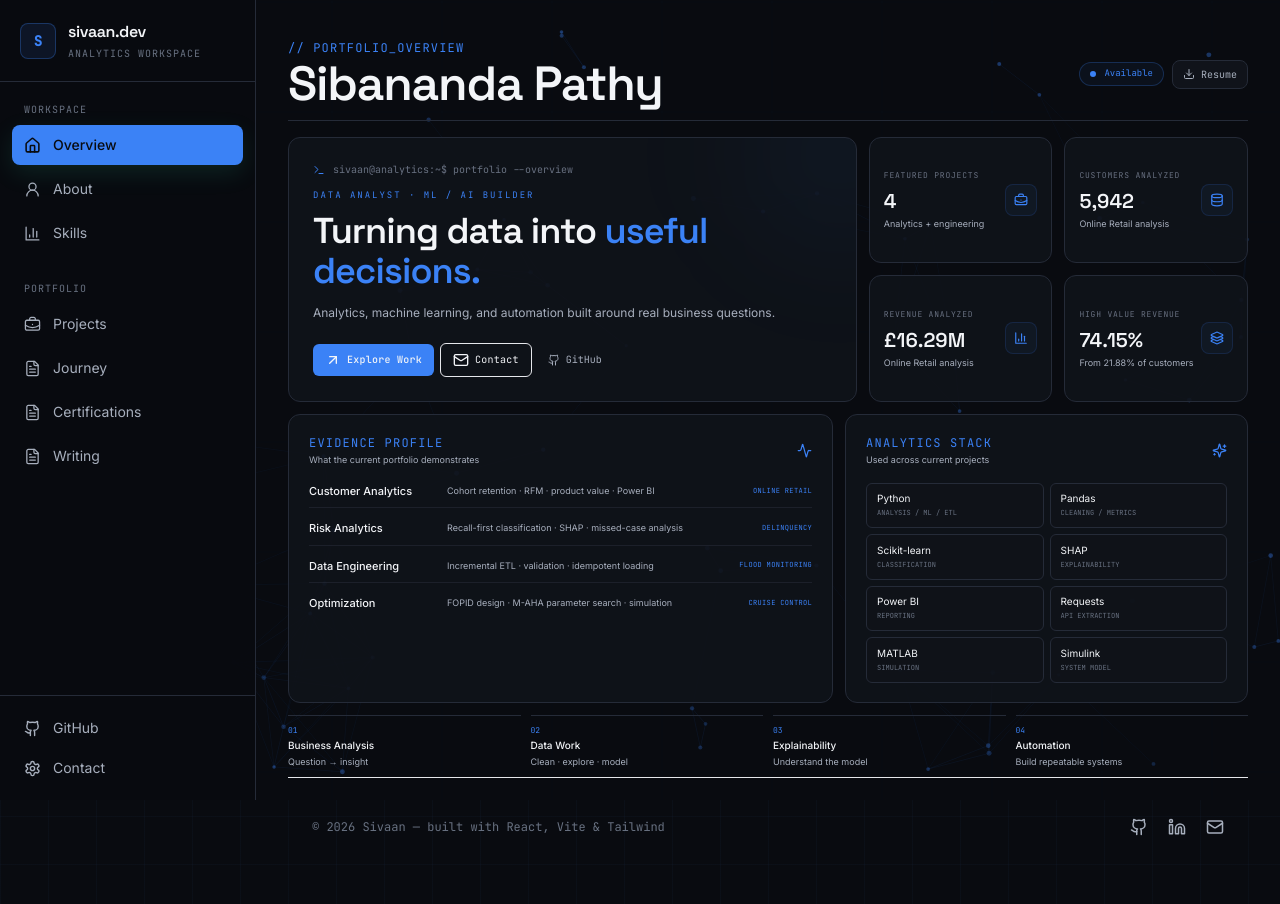
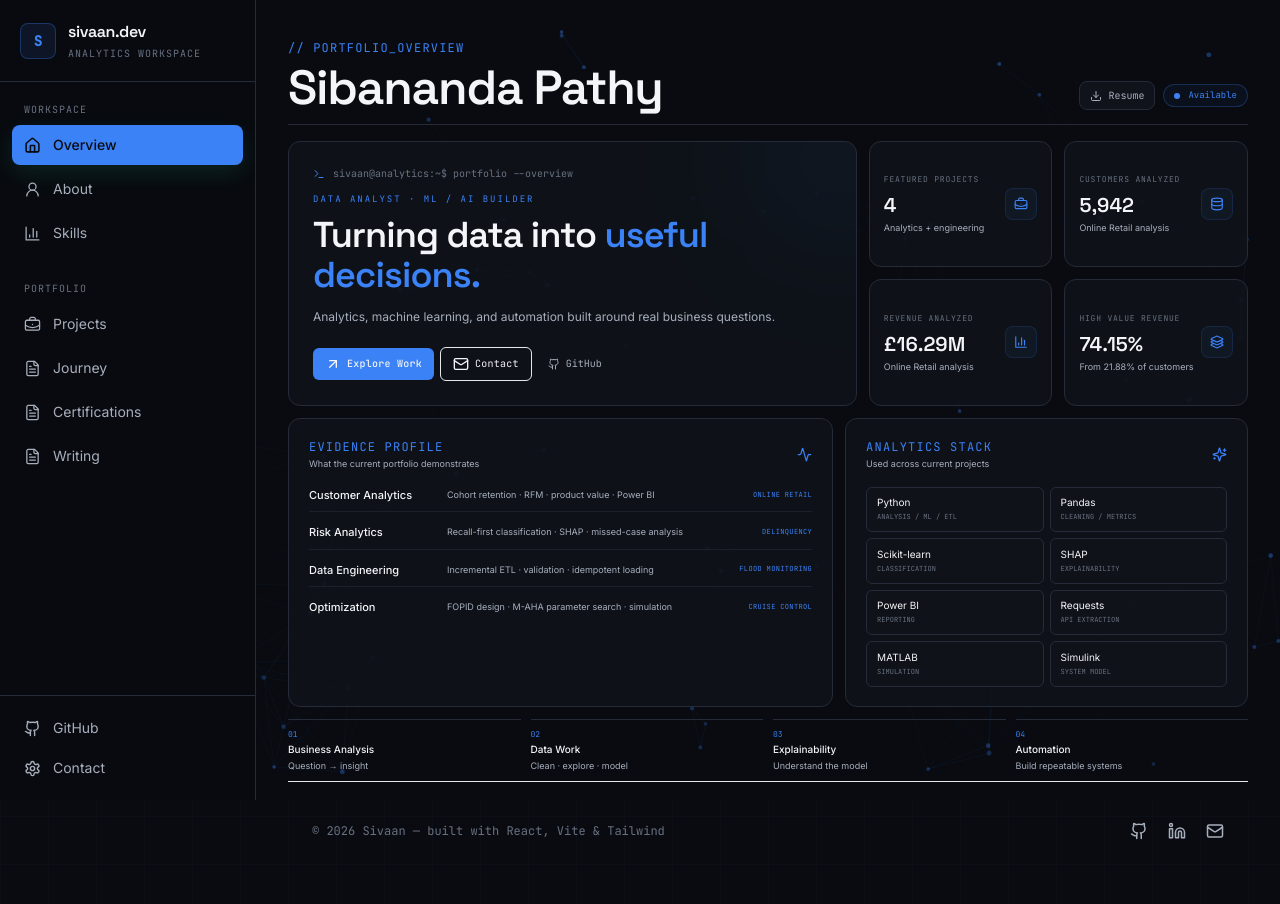
Before and after one commit to Sivaan66/sivaan-portfolio, a React (Vite) app: page / in a window 1280 px wide. Shown: the top 904 px of the page. Built offline with nearby package versions, Linux system fonts and the light colour scheme.

Commit message:
Refine overview header hierarchy and actions

```diff
--- a/src/components/sections/Hero.jsx
+++ b/src/components/sections/Hero.jsx
@@ -48,15 +48,12 @@ export default function Hero({ onNavigate }) {
 
   return (
     <section className="py-1 lg:py-2">
-      <div className="flex items-center justify-between border-b border-surface-border pb-3 mb-4">
-        <div>
+      <div className="flex items-end justify-between border-b border-surface-border pb-3 mb-4 gap-4">
+        <div className="min-w-0">
           <p className="panel-label">// PORTFOLIO_OVERVIEW</p>
-          <p className="font-display text-3xl sm:text-4xl lg:text-5xl font-semibold tracking-tight text-ink mt-1 leading-none">Sibananda Pathy</p>
+          <p className="font-display text-3xl sm:text-4xl lg:text-5xl font-semibold tracking-tight text-ink mt-2 leading-none">Sibananda Pathy</p>
         </div>
-        <div className="flex items-center gap-2">
-          <span className="hidden sm:inline-flex items-center gap-2 rounded-full border border-signal/25 bg-signal/5 px-2.5 py-1 font-mono text-[9px] text-signal">
-            <span className="h-1.5 w-1.5 rounded-full bg-signal animate-pulse-dot" /> Available
-          </span>
+        <div className="flex items-center gap-2 shrink-0 pb-0.5">
           <a
             href={`${import.meta.env.BASE_URL}resume.pdf`}
             download="Sivaan_Resume.pdf"
@@ -64,6 +61,9 @@ export default function Hero({ onNavigate }) {
           >
             <Download size={12} /> Resume
           </a>
+          <span className="hidden sm:inline-flex items-center gap-2 rounded-full border border-signal/25 bg-signal/5 px-2.5 py-1 font-mono text-[9px] text-signal">
+            <span className="h-1.5 w-1.5 rounded-full bg-signal animate-pulse-dot" /> Available
+          </span>
         </div>
       </div>
 
@@ -90,15 +90,9 @@ export default function Hero({ onNavigate }) {
             )}
           </div>
           <div className="relative mt-5 flex flex-wrap items-center gap-1.5">
-            <Button onClick={() => onNavigate?.("projects")} icon={ArrowUpRight} className="!px-3 !py-1.5 !rounded-md !text-[10px] !gap-1.5">
-              Explore Work
-            </Button>
-            <Button onClick={() => onNavigate?.("contact")} variant="ghost" icon={Mail} className="!px-3 !py-1.5 !rounded-md !text-[10px] !gap-1.5">
-              Contact
-            </Button>
-            <a href="https://github.com/Sivaan66" target="_blank" rel="noopener noreferrer" className="inline-flex items-center gap-1.5 rounded-md px-2.5 py-1.5 font-mono text-[10px] text-ink-muted hover:text-ink">
-              <Github size={12} /> GitHub
-            </a>
+            <Button onClick={() => onNavigate?.("projects")} icon={ArrowUpRight} className="!px-3 !py-1.5 !rounded-md !text-[10px] !gap-1.5">Explore Work</Button>
+            <Button onClick={() => onNavigate?.("contact")} variant="ghost" icon={Mail} className="!px-3 !py-1.5 !rounded-md !text-[10px] !gap-1.5">Contact</Button>
+            <a href="https://github.com/Sivaan66" target="_blank" rel="noopener noreferrer" className="inline-flex items-center gap-1.5 rounded-md px-2.5 py-1.5 font-mono text-[10px] text-ink-muted hover:text-ink"><Github size={12} /> GitHub</a>
           </div>
         </div>
 
@@ -110,9 +104,7 @@ export default function Hero({ onNavigate }) {
                 <p className="font-display text-xl font-semibold text-ink">{value}</p>
                 <p className="text-[9px] text-ink-muted mt-0.5">{detail}</p>
               </div>
-              <div className="h-8 w-8 rounded-lg bg-signal/5 border border-signal/15 flex items-center justify-center shrink-0">
-                <Icon size={14} className="text-signal" />
-              </div>
+              <div className="h-8 w-8 rounded-lg bg-signal/5 border border-signal/15 flex items-center justify-center shrink-0"><Icon size={14} className="text-signal" /></div>
             </div>
           ))}
         </div>
@@ -121,55 +113,27 @@ export default function Hero({ onNavigate }) {
       <div className="mt-3 grid lg:grid-cols-[1.15fr_0.85fr] gap-3">
         <div className="glass-panel p-4 sm:p-5">
           <div className="flex items-center justify-between mb-4">
-            <div>
-              <p className="panel-label">EVIDENCE PROFILE</p>
-              <p className="text-[9px] text-ink-muted mt-0.5">What the current portfolio demonstrates</p>
-            </div>
+            <div><p className="panel-label">EVIDENCE PROFILE</p><p className="text-[9px] text-ink-muted mt-0.5">What the current portfolio demonstrates</p></div>
             <Activity size={15} className="text-signal" />
           </div>
           <div className="space-y-3">
-            {EVIDENCE.map(([name, detail, project]) => (
-              <div key={name} className="grid grid-cols-[130px_1fr_auto] items-center gap-2 border-b border-surface-border/60 pb-2 last:border-b-0 last:pb-0">
-                <span className="text-[11px] font-medium text-ink">{name}</span>
-                <span className="text-[9px] text-ink-muted">{detail}</span>
-                <span className="font-mono text-[7px] uppercase tracking-wider text-signal">{project}</span>
-              </div>
-            ))}
+            {EVIDENCE.map(([name, detail, project]) => <div key={name} className="grid grid-cols-[130px_1fr_auto] items-center gap-2 border-b border-surface-border/60 pb-2 last:border-b-0 last:pb-0"><span className="text-[11px] font-medium text-ink">{name}</span><span className="text-[9px] text-ink-muted">{detail}</span><span className="font-mono text-[7px] uppercase tracking-wider text-signal">{project}</span></div>)}
           </div>
         </div>
 
         <div className="glass-panel p-4 sm:p-5">
           <div className="flex items-center justify-between mb-4">
-            <div>
-              <p className="panel-label">ANALYTICS STACK</p>
-              <p className="text-[9px] text-ink-muted mt-0.5">Used across current projects</p>
-            </div>
+            <div><p className="panel-label">ANALYTICS STACK</p><p className="text-[9px] text-ink-muted mt-0.5">Used across current projects</p></div>
             <Sparkles size={15} className="text-signal" />
           </div>
           <div className="grid grid-cols-2 gap-1.5">
-            {STACK.map(([name, role]) => (
-              <div key={name} className="rounded-md border border-surface-border bg-surface-panel/60 px-2.5 py-2">
-                <span className="block text-[10px] text-ink">{name}</span>
-                <span className="block font-mono text-[7px] uppercase text-ink-faint mt-0.5">{role}</span>
-              </div>
-            ))}
+            {STACK.map(([name, role]) => <div key={name} className="rounded-md border border-surface-border bg-surface-panel/60 px-2.5 py-2"><span className="block text-[10px] text-ink">{name}</span><span className="block font-mono text-[7px] uppercase text-ink-faint mt-0.5">{role}</span></div>)}
           </div>
         </div>
       </div>
 
       <div className="mt-3 grid grid-cols-2 lg:grid-cols-4 gap-2.5">
-        {[
-          ["01", "Business Analysis", "Question → insight"],
-          ["02", "Data Work", "Clean · explore · model"],
-          ["03", "Explainability", "Understand the model"],
-          ["04", "Automation", "Build repeatable systems"],
-        ].map(([number, title, detail]) => (
-          <div key={number} className="border-t border-surface-border pt-2">
-            <p className="font-mono text-[8px] text-signal mb-0.5">{number}</p>
-            <p className="text-[10px] font-medium text-ink">{title}</p>
-            <p className="text-[9px] text-ink-muted mt-0.5">{detail}</p>
-          </div>
-        ))}
+        {[["01", "Business Analysis", "Question → insight"], ["02", "Data Work", "Clean · explore · model"], ["03", "Explainability", "Understand the model"], ["04", "Automation", "Build repeatable systems"]].map(([number, title, detail]) => <div key={number} className="border-t border-surface-border pt-2"><p className="font-mono text-[8px] text-signal mb-0.5">{number}</p><p className="text-[10px] font-medium text-ink">{title}</p><p className="text-[9px] text-ink-muted mt-0.5">{detail}</p></div>)}
       </div>
     </section>
   );
```
